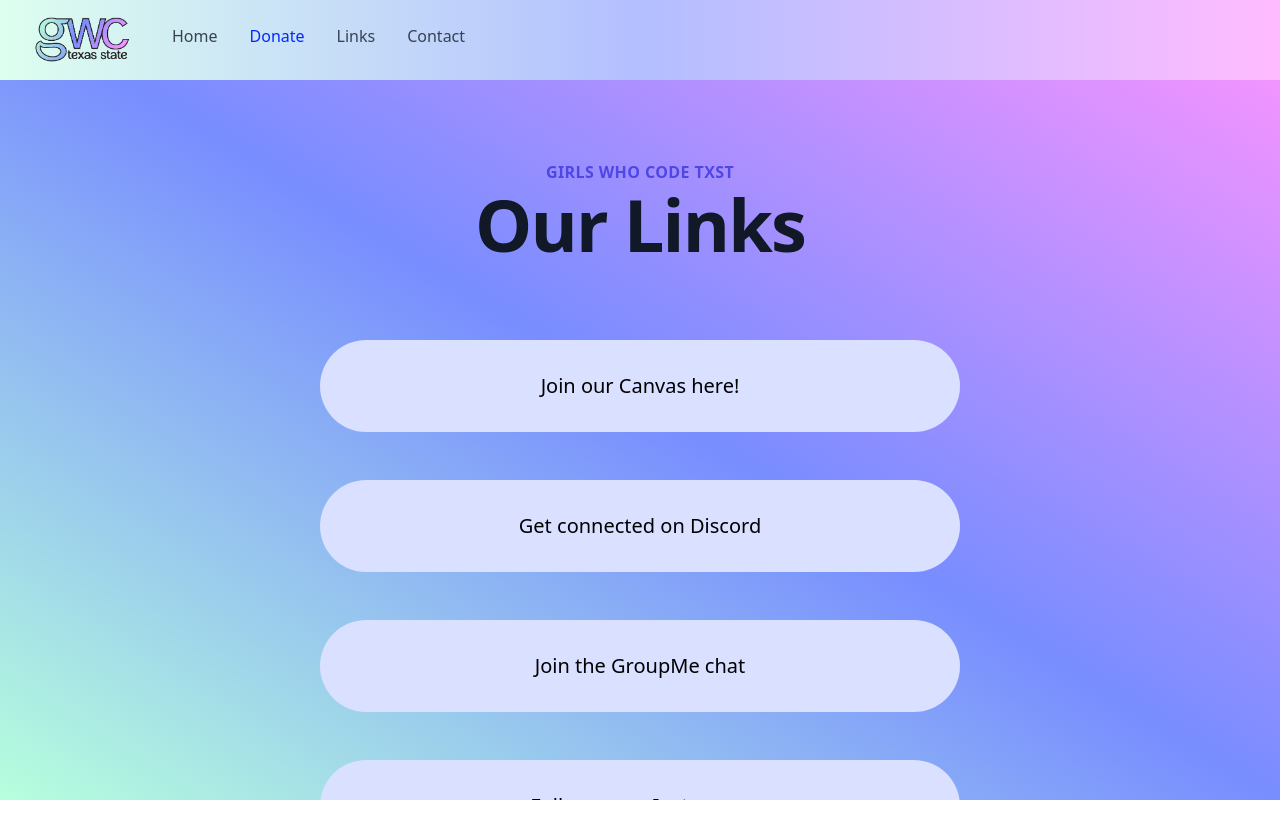
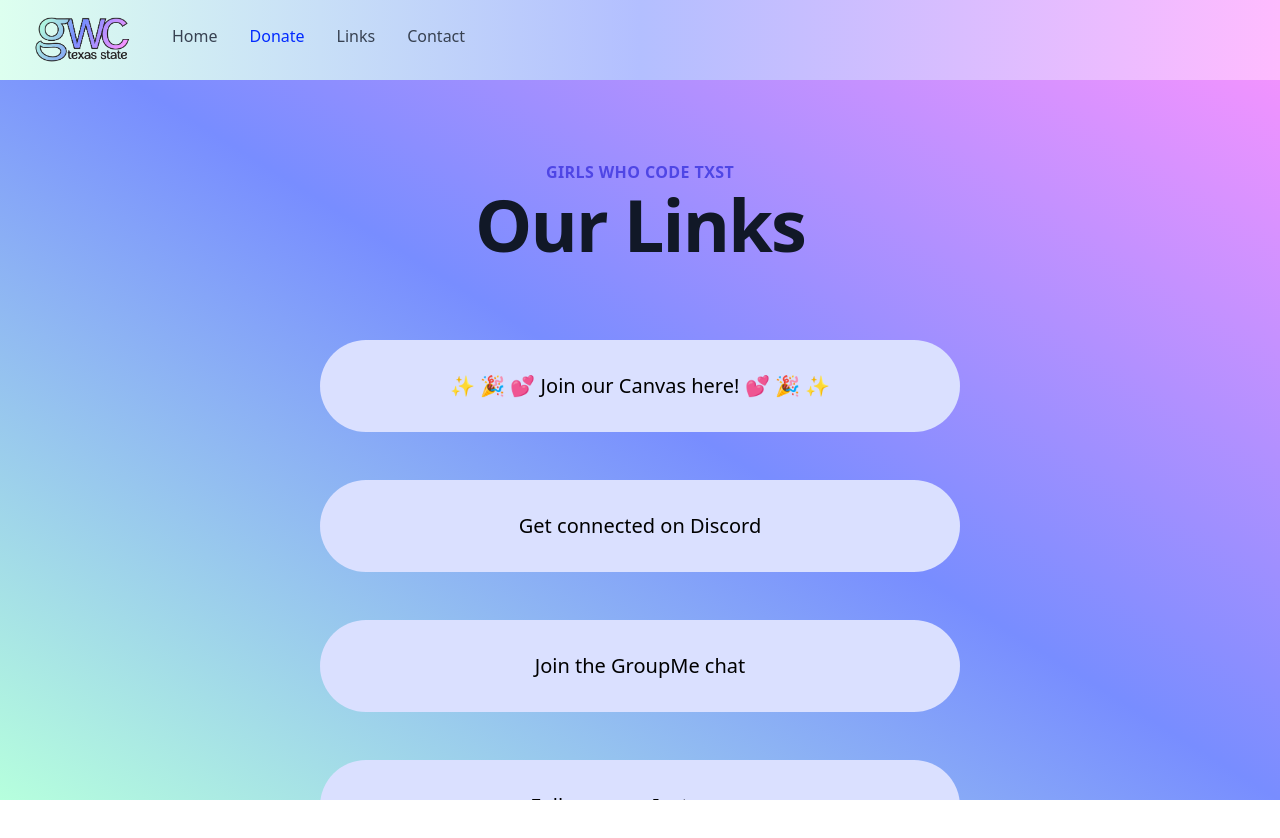
Before and after one commit to gwc-txst/gwc-home, a Next.js app: page /links in a window 1280 px wide. Shown: the top 838 px of the page. Built offline with nearby package versions, Linux system fonts and the light colour scheme.

Commit message:
fix links

```diff
--- a/components/ContactCTA.js
+++ b/components/ContactCTA.js
@@ -27,8 +27,6 @@
                   <Image
                     src={collab}
                     alt="txst"
-                    width="500"
-                    height="500"
                     layout="fill"
                     quality={75}
                     className="rounded-3xl object-cover"
--- a/components/DonateOptions.js
+++ b/components/DonateOptions.js
@@ -33,7 +33,7 @@
     setLoading(false);
   };
   return (
-    <div className="bg-white">
+    <div className="bg-gwc-blue-light">
       {status && status === "success" && (
         <div className="bg-green-100 text-green-700 p-2 rounded border mb-2 border-green-700">
           Payment Successful
@@ -56,7 +56,7 @@
             Additionally, about half our students are first-generation, which
             means they are navigating their educational journey independently.
           </p> */}
-          <p className="mt-5 text-xl text-gray-500 sm:text-center">
+          <p className="mt-5 text-xl text-gray-700 sm:text-center">
             Every dollar goes directly to our students. Food, prizes for
             competitions, workshop materials, event materials
           </p>
@@ -65,7 +65,7 @@
           {TIERS.map((tier) => (
             <div
               key={tier.name}
-              className="border border-gray-200 rounded-lg shadow-sm divide-y divide-gray-200"
+              className="bg-white border border-gray-200 rounded-lg shadow-sm divide-y divide-gray-200"
             >
               <div className="p-6">
                 <h2 className="text-lg leading-6 font-medium text-gray-900">
--- a/components/FeatureDuo.js
+++ b/components/FeatureDuo.js
@@ -33,12 +33,11 @@
                   be a workshop, guest speaker, or volunteer event.
                 </p>
                 <div className="mt-6">
-                  <a
-                    href="#"
-                    className="inline-flex px-4 py-2 border border-transparent text-base font-medium rounded-md shadow-sm text-white bg-gwc-blue-deep hover:bg-gwc-blue-deeper"
-                  >
-                    View our schedule on Canvas
-                  </a>
+                  <Link href="/canvas">
+                    <div className="inline-flex px-4 py-2 border border-transparent text-base font-medium rounded-md shadow-sm text-white bg-gwc-blue-deep hover:bg-gwc-blue-deeper">
+                      Join our Canvas
+                    </div>
+                  </Link>
                 </div>
               </div>
             </div>
@@ -64,7 +63,8 @@
                       />
                     </div>
                     <div className="text-base font-medium text-gray-800">
-                      Marcia Hill, Digital Marketing Manager
+                      Stephen Smyth, President - TXST Google Developer Student
+                      Chapter
                     </div>
                   </div>
                 </footer>
--- a/components/Hero.js
+++ b/components/Hero.js
@@ -141,9 +141,9 @@
                   </Link>
                 </div>
                 <div className="mt-3 sm:mt-0 sm:ml-3">
-                  <Link href="/join">
+                  <Link href="/canvas">
                     <div className="cursor-pointer w-full flex items-center justify-center px-8 py-3 border border-transparent text-base font-medium rounded-md text-gwc-blue-deep bg-gwc-blue-lightest hover:bg-gwc-blue-lighter md:py-4 md:text-lg md:px-10">
-                      Join our Canvas page
+                      Join our Canvas
                     </div>
                   </Link>
                 </div>
--- a/constants/constant.js
+++ b/constants/constant.js
@@ -18,14 +18,14 @@
 ];
 
 export const LINKS = [
-  { name: "Join our Canvas here!", href: "/canvas" },
+  { name: "✨ 🎉 💕 Join our Canvas here! 💕 🎉 ✨", href: "/canvas" },
   //   { name: "Etsy", href: "#" },
   { name: "Get connected on Discord", href: "/discord" },
   { name: "Join the GroupMe chat", href: "/groupme" },
   { name: "Follow us on Instagram", href: "/instagram" },
-  { name: "Check out our LinkedIn", href: "/linkedin" },
+  { name: "Follow us on LinkedIn", href: "/linkedin" },
   //   { name: "Twitter", href: "#" },
-  { name: "Github", href: "/github" },
+  { name: "Check out our Github", href: "/github" },
 ];
 
 export const TIERS = [
```
